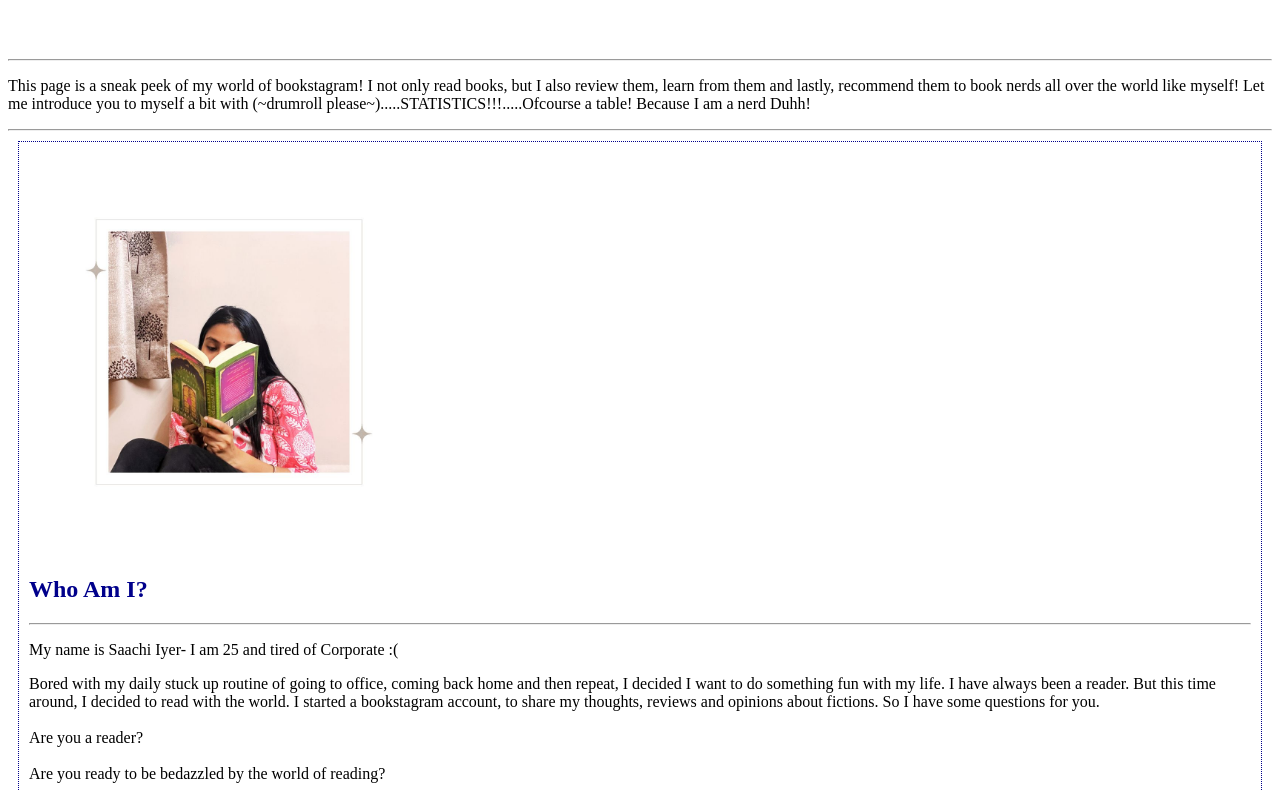
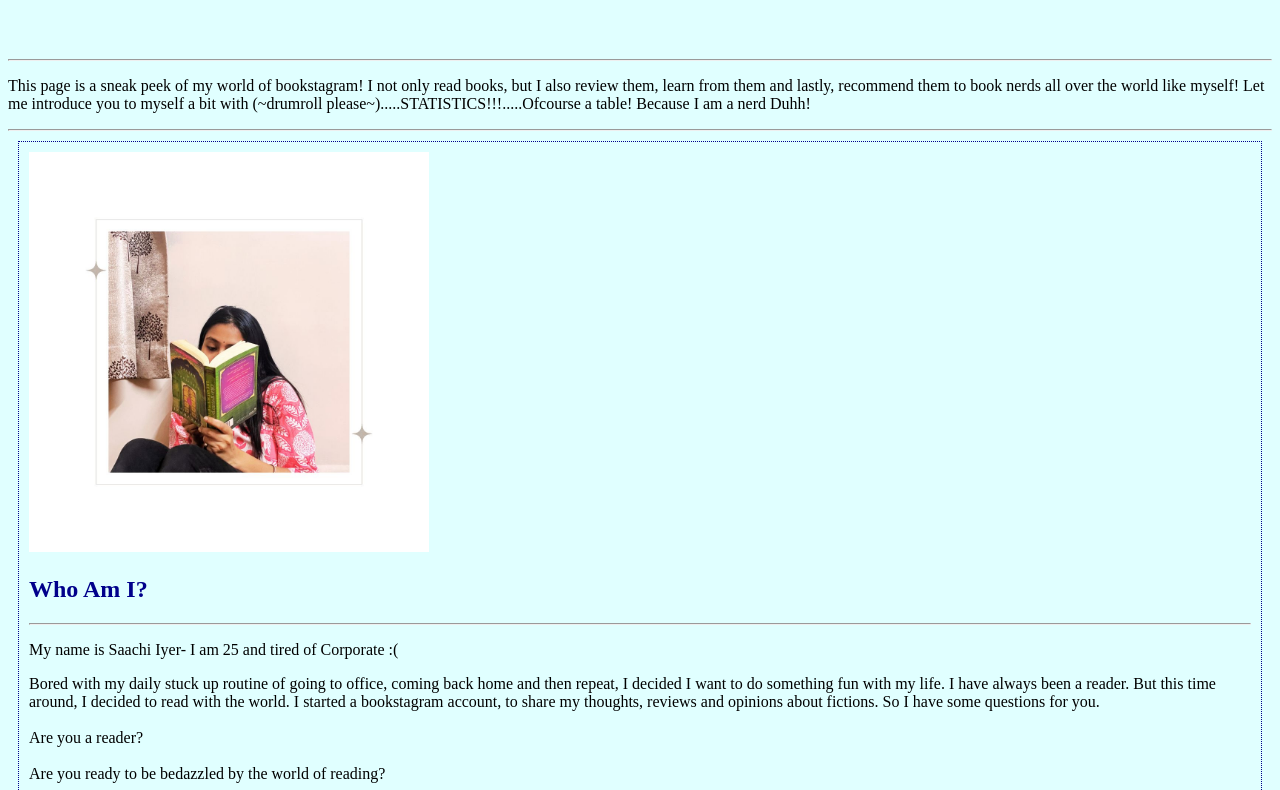
Before and after one commit to saachiiyer/Fictophiliac, a plain HTML site: page index.html in a window 1280 px wide. Shown: the part 212-1002 px from the top of the page. Drawn offline with Linux system fonts and the light colour scheme.

Commit message:
Update index.html

```diff
--- a/index.html
+++ b/index.html
@@ -7,7 +7,7 @@
 
     <title style="color:darkblue">Fictophiliac's World'</title>
 </head>
-<body>
+<body style="background-color:lightcyan">
     <header class="header">Meet the Person behind the Page-Saachi Iyer</header>
     <nav class="navbar">
         <ul>
```
